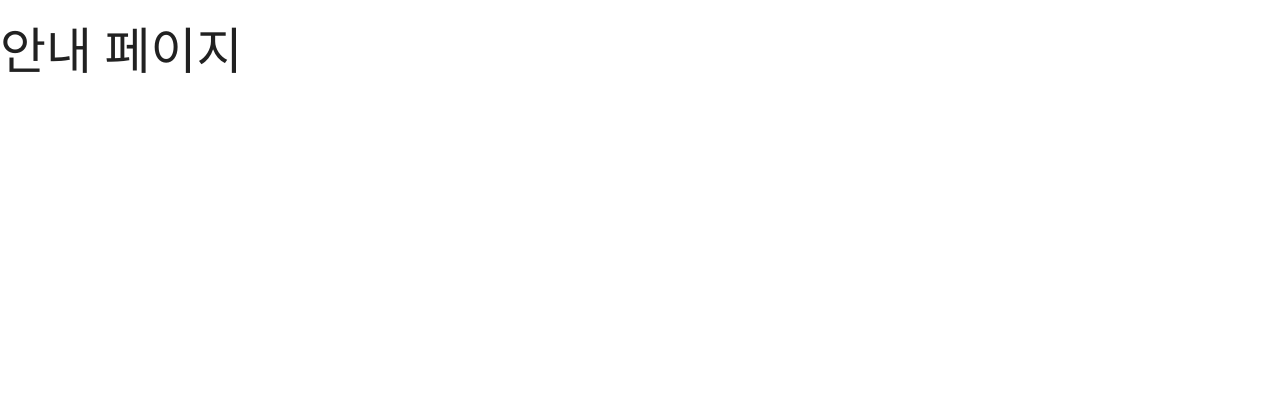
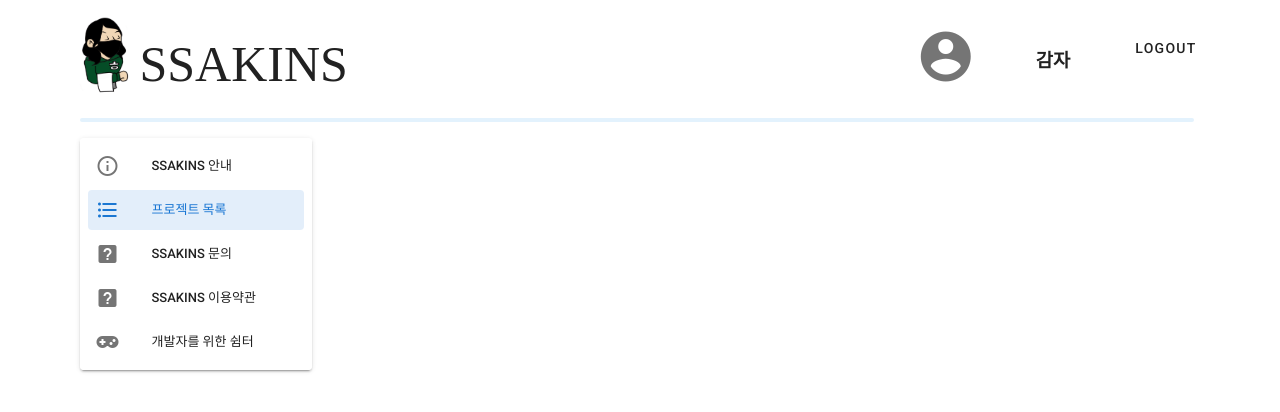
Before and after one commit to sooya12/SSAKINS, a Vue app in the folder frontend/: page /notice in a window 1280 px wide. Shown: the top 412 px of the page. Built offline with nearby package versions, Linux system fonts and the light colour scheme; a web font is replaced by a local one.

Commit message:
[FE] update | 네이게이션 간헐적 이동 에러 해결 | S03P31A201-49

```diff
--- a/frontend/src/components/Navigator.vue
+++ b/frontend/src/components/Navigator.vue
@@ -1,30 +1,17 @@
 <template>
   <v-card>
-    <!-- <v-list-item>
-                <v-list-item-content>
-                    <v-list-item-title class="title">
-                        Application
-                    </v-list-item-title>
-                    <v-list-item-subtitle>
-                        subtext
-                    </v-list-item-subtitle>
-                </v-list-item-content>
-            </v-list-item>
-
-            <v-divider></v-divider> -->
-
     <v-list dense="dense" nav="nav">
-      <v-list-item v-for="item in items" :key="item.title" link="link">
+      <v-list-item-group v-model="selectedItem" color="primary">
+        <v-list-item v-for="item in items" :key="item.title" @click="go(item)">
           <v-list-item-icon>
             <v-icon>{{ item.icon }}</v-icon>
           </v-list-item-icon>
 
           <v-list-item-content>
-          <v-list-item-title @click="go(item.value)"
-            >{{ item.title }}
-          </v-list-item-title>
+            <v-list-item-title>{{ item.title }} </v-list-item-title>
           </v-list-item-content>
         </v-list-item>
+      </v-list-item-group>
     </v-list>
   </v-card>
 </template>
@@ -33,39 +20,49 @@
 export default {
   data() {
     return {
+      selectedItem: 1,
       items: [
         {
           title: "SSAKINS 안내",
           icon: "mdi-information-outline",
           value: "notice",
+          no: 0,
         },
         {
           title: "프로젝트 목록",
           icon: "mdi-format-list-bulleted",
           value: "main",
+          no: 1,
         },
         {
           title: "SSAKINS 문의",
           icon: "mdi-help-box",
           value: "info",
+          no: 2,
         },
         {
           title: "SSAKINS 이용약관",
           icon: "mdi-help-box",
           value: "info",
+          no: 3,
         },
         {
           title: "개발자를 위한 쉼터",
           icon: "mdi-gamepad-variant",
           value: "game",
+          no: 4,
         },
       ],
       right: null,
     };
   },
   methods: {
-    go(value) {
-      this.$router.push(value);
+    go(item) {
+      alert(item.value);
+      this.$router.push(item.value);
+      console.log("안바뀐놈 : " + this.selectedItem);
+      this.selectedItem = item.no;
+      console.log("바뀐놈 : " + this.selectedItem);
     },
   },
 };
--- a/frontend/src/views/Notice.vue
+++ b/frontend/src/views/Notice.vue
@@ -1,13 +1,48 @@
 <template>
-    <p>안내 페이지</p>
+  <v-container id="container">
+    <div>
+      <headers></headers>
+    </div>
+    <div style="float:center">
+      <div
+        id="navigator"
+        style="float:left; margin-top:16px; margin-right:20px; margin-left:20px;"
+      >
+        <navigator></navigator>
+      </div>
+    </div>
+  </v-container>
 </template>
 
 <script>
+import Navigator from "../components/Navigator";
+import Header from "../components/Header";
+
 export default {
-
-}
+  components: {
+    navigator: Navigator,
+    headers: Header,
+  },
+  data() {
+    return {};
+  },
+  methods: {},
+};
 </script>
 
 <style>
+#container {
+  width: 100%;
+  min-width: 100px;
+}
 
+#table {
+  width: 72.5%;
+  min-width: 200px;
+  text-align: center;
+}
+#navigator {
+  width: 20%;
+  min-width: 100px;
+}
 </style>
```
Also changed, not shown: frontend/src/App.vue (+8 -10 lines). Lines whose indentation alone changed are shown as unchanged.
